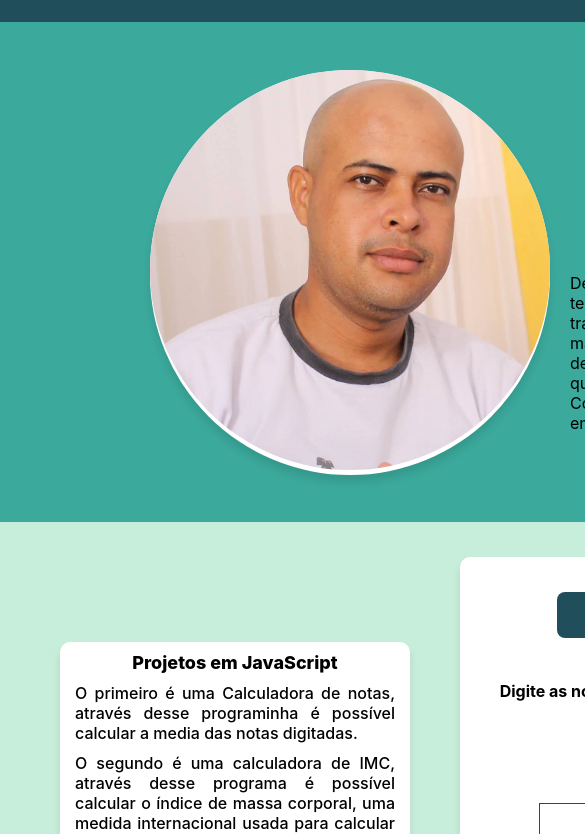
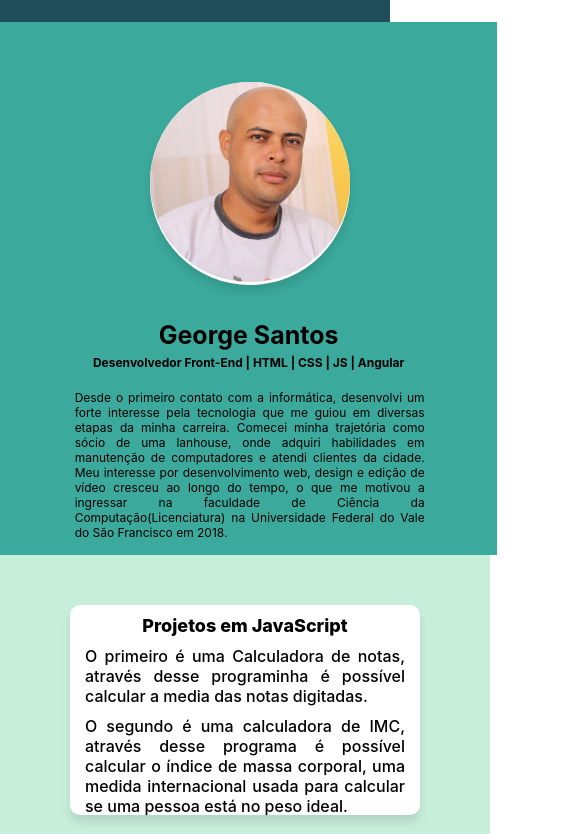
Before and after one commit to GeoreCruz/meyprojetos, a plain HTML site: page index.html in a window 390 px wide. Shown: the part 128-962 px from the top of the page, 585 px wide, since content can reach past the window. Drawn offline with Linux system fonts and the light colour scheme.

Commit message:
criado o css mobile

```diff
--- a/index.html
+++ b/index.html
@@ -5,12 +5,13 @@
     <meta charset="UTF-8">
     <meta name="viewport" content="width=device-width, initial-scale=1.0">
     <link rel="stylesheet" href="style.css">
+    <link rel="stylesheet" href="mobile.css">
     <title>Portifólio</title>
 </head>
 
 <body>
-    <header class="container">
-        <img src="assets/LOGO01.png" alt="">
+    <header class="container content">
+        <img class="log" src="assets/LOGO01.png" alt="">
         <nav>
             <a href="#sobre">Sobre</a>
             <a href="">Habilidades</a>
@@ -22,19 +23,21 @@
         </div>
     </header>
 
-    <section class="sessao1 " id="sobre">
-        <div class="foto"><img src="assets/foto.jpg" alt=""></div>
+    <section class="sessao1 content" id="sobre">
+        <div class="foto">
+            <img class="imG" src="assets/foto.jpg" alt="">
+        </div>
         <div class="bio">
             <h2 class="titulo">George Santos</h2>
             <h2 class="subtitulo">Desenvolvedor Front-End | HTML | CSS | JS | Angular</h2>
-            <p>Desde o primeiro contato com a informática, desenvolvi um forte interesse pela tecnologia que me guiou em
+            <p class="texto">Desde o primeiro contato com a informática, desenvolvi um forte interesse pela tecnologia que me guiou em
                 diversas etapas da minha carreira. Comecei minha trajetória como sócio de uma lanhouse, onde adquiri
                 habilidades em manutenção de computadores e atendi clientes da cidade. Meu interesse por desenvolvimento
                 web, design e edição de vídeo cresceu ao longo do tempo, o que me motivou a ingressar na faculdade de
                 Ciência da Computação(Licenciatura) na Universidade Federal do Vale do São Francisco em 2018.</p>
         </div>
     </section>
-    <section class="sessao2 " id="projetos">
+    <section class="sessao2 content" id="projetos">
         <div class="info">
             <h2>Projetos em JavaScript</h2>
             <p>O primeiro é uma Calculadora de notas, através desse programinha é possível calcular a media das notas
@@ -81,7 +84,7 @@
             </div>
         </div>
     </section>
-    <footer class="rodape " id="contato">
+    <footer class="rodape content" id="contato">
         <p>George Santos | Todos os direitos reservados</p>
     </footer>
 
--- /dev/null
+++ b/mobile.css
@@ -0,0 +1,79 @@
+@media screen and (max-width: 768px) {
+    body{
+        width: 100%;
+        box-sizing: 0;
+    }
+
+    header{
+        width: 100%;
+    }
+    header nav  {
+        display: none;
+
+    }
+    header .botaocurriculo {
+        display: none;
+    }
+    .sessao1 {
+      display: flex;
+       flex-direction: column;
+       justify-content: center;
+       width: 127.5%;
+       height: 100%;
+    }
+    .sessao1 .bio {
+        width: 398px;
+        display: flex;
+        flex-direction: column;
+        justify-content: center;
+        margin-left: 200px;
+
+
+    }
+    .sessao1 .imG{
+        width: 200px;
+        height: 200px;
+    }
+    .sessao1 .foto {
+        width: 200px;
+        height: 200px;
+        margin-top: 60px;
+        padding-bottom: 3px;
+        margin-right: auto;
+    }
+    .sessao1 .titulo {
+        font-size: 25px;
+        text-align: center;
+        margin-right: 50px;
+
+    }
+    .sessao1 .subtitulo {
+        margin-right: 50px;
+        font-size: 12px;
+        text-align: center;
+
+    }
+    .sessao1 .texto{
+        font-size: 12px;
+        width: 350px;
+    }
+    .sessao2 {
+        display: flex;
+        flex-direction: column;
+
+        height: 100%;
+        padding: 50px;
+    }
+    .rodape {
+        width: 100%;
+        font-size: 15px;
+    }
+    .log{
+        margin: auto;
+        width: 120px;
+    }
+
+
+
+
+}
--- a/style.css
+++ b/style.css
@@ -14,7 +14,7 @@ body {
 }
 
 header {
-    width: 1330px;
+    width: 99.5%;
     height: 150px;
     background-color: #204E5A;
     display: flex;
@@ -63,6 +63,9 @@ header nav a{
     padding-top: 13px;
     padding-bottom: -8px;
 }
+
+
+
 .sessao1{
     width: 100%;
     height: 500px;
@@ -74,7 +77,7 @@ header nav a{
     margin-top: 150px;
 }
 
-.sessao1 img{
+.sessao1 .imG{
     width: 400px;
     height: 400px;
     border-radius: 300px;
@@ -88,6 +91,7 @@ header nav a{
     box-shadow: 0 7px 8px rgba(0, 0, 0, 0.1);
 
 }
+
 
 .bio{
     font-family: "Inter", sans-serif;
```
Also changed, not shown: teste.html (+4 -6 lines).
